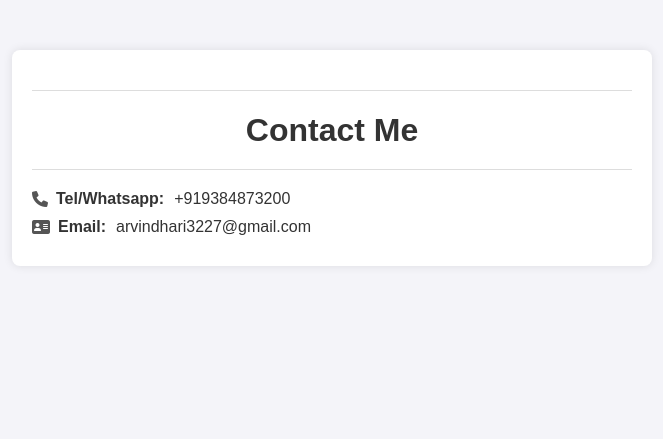
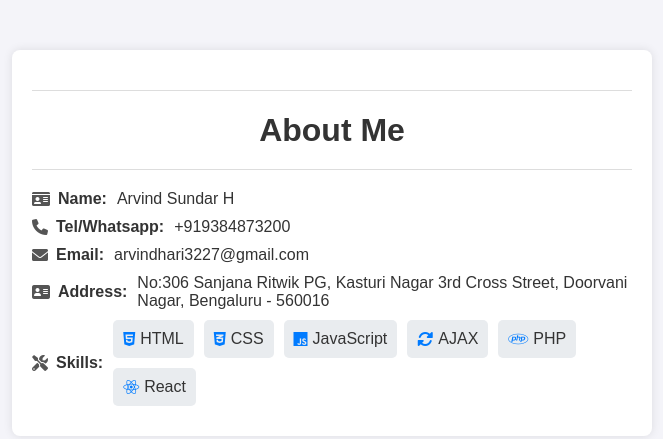
Before and after one commit to ManontheJukebox/myResume, a plain HTML site: page contact.html in a window 1280 px wide. Shown: the whole page, without its empty margins (308-971 px from the left). Drawn offline with Linux system fonts and the light colour scheme.

Commit message:
Add files via upload

```diff
--- a/contact.html
+++ b/contact.html
@@ -3,7 +3,7 @@
 <head>
   <meta charset="UTF-8">
   <meta name="viewport" content="width=device-width, initial-scale=1.0">
-  <title>Contact Information</title>
+  <title>Personal Information</title>
   <link rel="stylesheet" href="https://cdnjs.cloudflare.com/ajax/libs/font-awesome/6.0.0-beta3/css/all.min.css">
   <style>
     body {
@@ -44,6 +44,22 @@
       margin-right: 8px;
       color: #555;
     }
+    .skills {
+      display: flex;
+      flex-wrap: wrap;
+      gap: 10px;
+    }
+    .skill {
+      display: flex;
+      align-items: center;
+      background: #e9ecef;
+      padding: 10px;
+      border-radius: 5px;
+    }
+    .skill i {
+      margin-right: 5px;
+      color: #007bff;
+    }
     .address p {
       margin: 5px 0;
     }
@@ -58,15 +74,31 @@
 <body>
   <div class="container">
     <hr/>
-    <h1>Contact Me</h1>
+    <h1> About Me</h1>
+
     <hr/>
+    <div class="contact-item">
+      <i class="fas fa-id-card"></i><span>Name:</span> Arvind Sundar H
+    </div>
     <div class="contact-item">
       <i class="fas fa-phone"></i><span>Tel/Whatsapp:</span> +919384873200
     </div>
     <div class="contact-item">
-      <i class="fas fa-address-card"></i><span>Email:</span> arvindhari3227@gmail.com
+      <i class="fas fa-envelope"></i><span>Email:</span> arvindhari3227@gmail.com
     </div>
-
+    <div class="contact-item">
+      <i class="fas fa-address-card"></i><span>Address:</span> No:306 Sanjana Ritwik PG, Kasturi Nagar 3rd Cross Street, Doorvani Nagar, Bengaluru - 560016
+    </div>
+    <div class="contact-item">
+      <i class="fas fa-tools"></i><span>Skills:</span>
+      <div class="skills">
+        <div class="skill"><i class="fab fa-html5"></i>HTML</div>
+        <div class="skill"><i class="fab fa-css3-alt"></i>CSS</div>
+        <div class="skill"><i class="fab fa-js"></i>JavaScript</div>
+        <div class="skill"><i class="fas fa-sync-alt"></i>AJAX</div>
+        <div class="skill"><i class="fab fa-php"></i>PHP</div>
+        <div class="skill"><i class="fab fa-react"></i>React</div>
+      </div>
     </div>
   </div>
 </body>
```
Also changed, not shown: index.html (+51 -7 lines).
